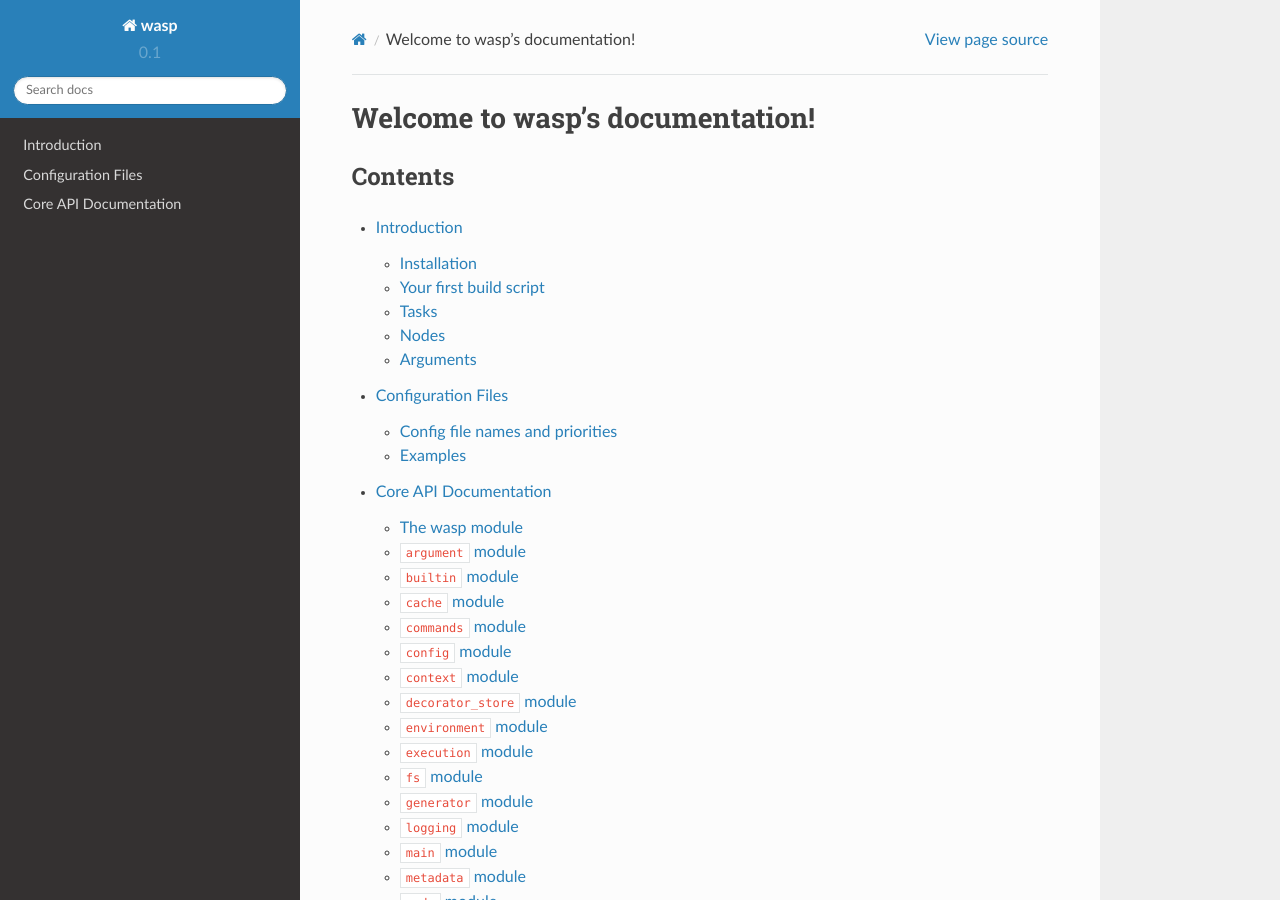
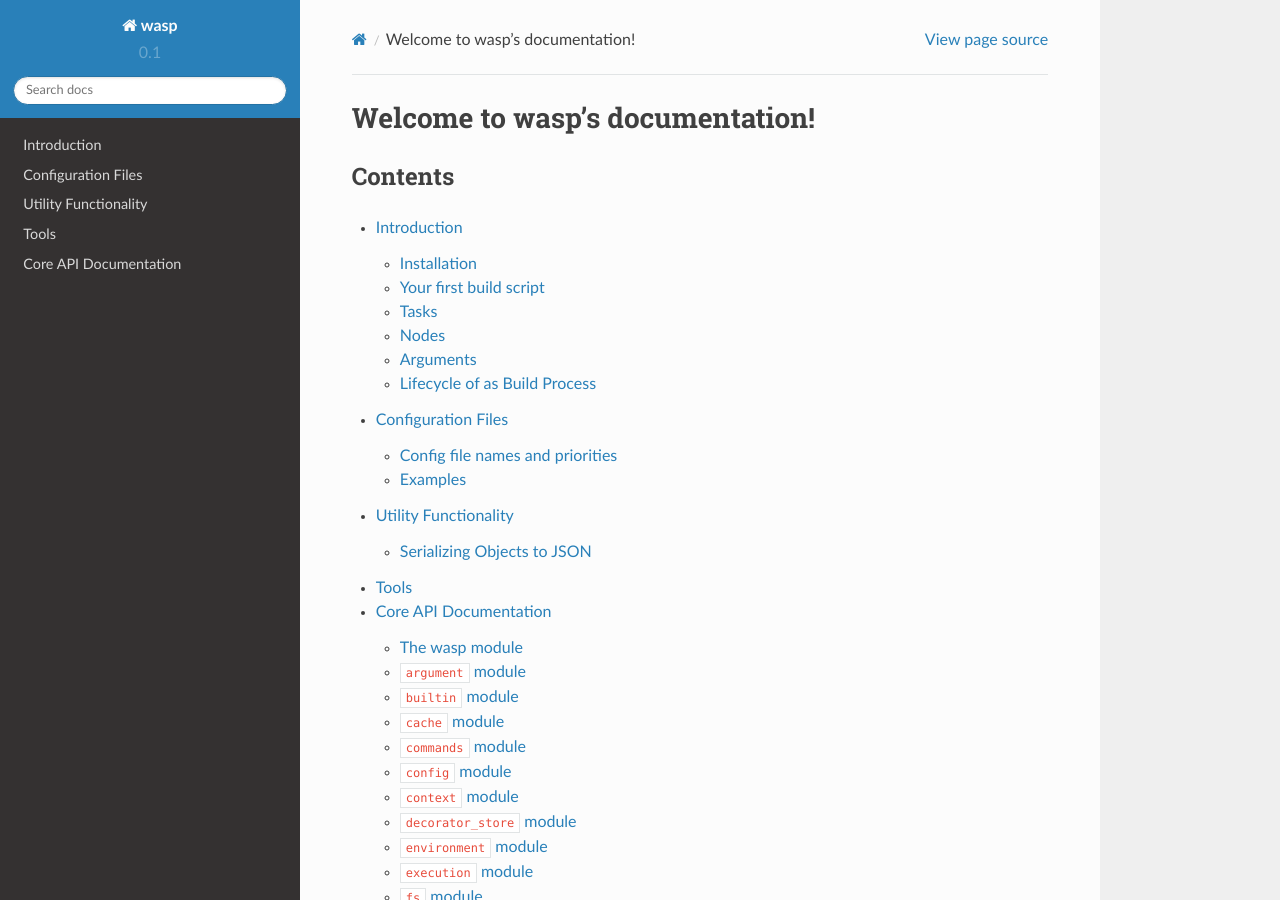
Before and after one commit to raffber/wasp, a Sphinx documentation site: the page built from doc/index.rst, in a window 1280 px wide and 900 px high. Built offline with Sphinx 7.4.7 and the Read the Docs theme 2.0.0, drawn with Linux system fonts in a browser that asks for light colours; some of the changed lines change nothing that is shown.

Commit message:
write some documentation

```diff
--- a/doc/index.rst
+++ b/doc/index.rst
@@ -9,6 +9,8 @@
 .. toctree::
     introduction.rst
     config.rst
+    utility.rst
+    tools.rst
     api.rst
 
 
--- a/doc/introduction.rst
+++ b/doc/introduction.rst
@@ -73,8 +73,8 @@
 Nodes
 ------
 
-Sources and targets are represented as nodes. As mentioned before,
-each task defines a set of input and output nodes (called sources and targets).
+Sources and targets are represented as nodes.
+Each task defines a set of input and output nodes (called sources and targets).
 These nodes point to some data, which may be used by the tasks, thus, the nodes
 define a data dependency between the tasks which is used internally by wasp to
 parallelize the execution of tasks.
@@ -84,12 +84,50 @@
 the task is rerun.
 
 There are two different kinds of nodes that are worth mentioning:
- * ``wasp.node.FileNode``: Points to a file and captures its state by a checksum
+ * ``FileNode``: Points to a file and captures its state by a checksum
     across its data. These nodes are implicitly generated by a path to a file.
- * ``wasp.node.SymbolicNode``: A node which contains data in the form of ``Argument``
+ * ``SymbolicNode``: A node which contains data in the form of ``Argument``
     items. It is implicityl generated by strings starting with a colon, e.g. ':config'.
     These nodes are used to pass information between tasks, such as which compiler
     to use.
 
+Of course, tools (see :ref:`tools`) may define arbitrary types of nodes.
+However, usually, these two basic node types are sufficient.
+
+.. _arguments:
+
 Arguments
 ---------
+
+While some information may defined while creating tasks, some information is only
+known while executing tasks (see :ref:`lifecycle`).
+This information is transfered between tasks as so called ``Argument`` objects.
+These are just key-value-parirs, where the value must be a json serializable type
+(refer to :ref:`utility_json`).
+
+Tasks can ``use()`` arguments, which makes them accessible during task execution
+time using the ``task.arguments`` field.
+A task ``task1`` may also pass information to another task ``task2`` using the ``task.result`` field.
+This dependency is defined by calling ``task2.use(task1)``.
+All arguments in ``task1.result`` will be available in ``task2.arguments``.
+``task.arguments`` as well as ``task.result`` are ``ArgumentCollection`` objects, which
+are dict-like and use the argument name as key.
+
+
+.. _lifecycle:
+
+Lifecycle  of as Build Process
+------------------------------
+
+
+A build process may be roughly divided into the following stages
+
+ *  Import of all modules. All build scripts are python modules.
+ *  Execution of ``@wasp.init`` registered functions.
+ *  Sourcing of ``@wasp.options`` for creating command line options.
+ *  Running all task handler functions (e.g. all functions handling the ``build`` command)
+    These functions will typically lead a set of tasks to be executed.
+ *  Execution of all tasks. Usually this is parallelize to reduce build times.
+    While executing, all changes to node signatures are recorded.
+ *  Last but not least, all results are saved, in particular the signatures of all nodes,
+    such that ``wasp`` knows which tasks do not need to be rerun during the next execution.
--- /dev/null
+++ b/doc/tools.rst
@@ -0,0 +1,6 @@
+
+
+.. tools:
+
+Tools
+=====
--- /dev/null
+++ b/doc/utility.rst
@@ -0,0 +1,11 @@
+.. utility:
+
+Utility Functionality
+=====================
+
+
+
+.. utility_json:
+
+Serializing Objects to JSON
+---------------------------
```
